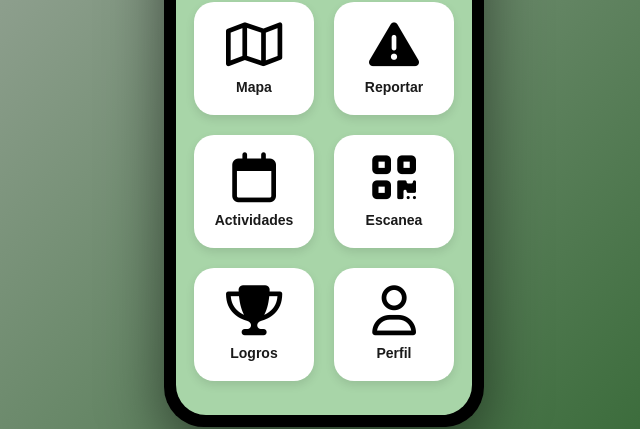
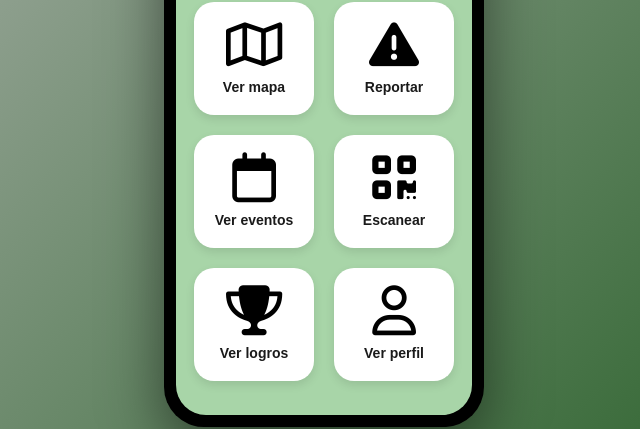
Before and after one commit to RodrigoC3805/Proyecto-IHC, a plain HTML site: page index.html in a window 1280 px wide. Shown: the part 293-722 px from the top of the page, 316-956 px from the left. Drawn offline with nearby package versions, Linux system fonts and the light colour scheme.

Commit message:
corregidos labels de los botones principales

```diff
--- a/index.html
+++ b/index.html
@@ -29,7 +29,7 @@
                         <div class="menu-icon">
                             <i class="fa-regular fa-map icon"></i>
                         </div>
-                        <div class="menu-label">Mapa</div>
+                        <div class="menu-label">Ver mapa</div>
                     </div>
 
                     <div class="menu-item" id="open-report">
@@ -43,28 +43,28 @@
                         <div class="menu-icon">
                             <i class="fa-regular fa-calendar icon"></i>
                         </div>
-                        <div class="menu-label">Actividades</div>
+                        <div class="menu-label">Ver eventos</div>
                     </div>
 
                     <div class="menu-item" id="open-scan">
                         <div class="menu-icon">
                             <i class="fa-solid fa-qrcode icon"></i>
                         </div>
-                        <div class="menu-label">Escanea</div>
+                        <div class="menu-label">Escanear</div>
                     </div>
 
                     <div class="menu-item" id="open-logros">
                         <div class="menu-icon">
                             <i class="fa-solid fa-trophy icon"></i>
                         </div>
-                        <div class="menu-label">Logros</div>
+                        <div class="menu-label">Ver logros</div>
                     </div>
 
                     <div class="menu-item" id="open-perfil">
                         <div class="menu-icon">
                             <i class="fa-regular fa-user icon"></i>
                         </div>
-                        <div class="menu-label">Perfil</div>
+                        <div class="menu-label">Ver perfil</div>
                     </div>
                 </div>
             </div>
```
